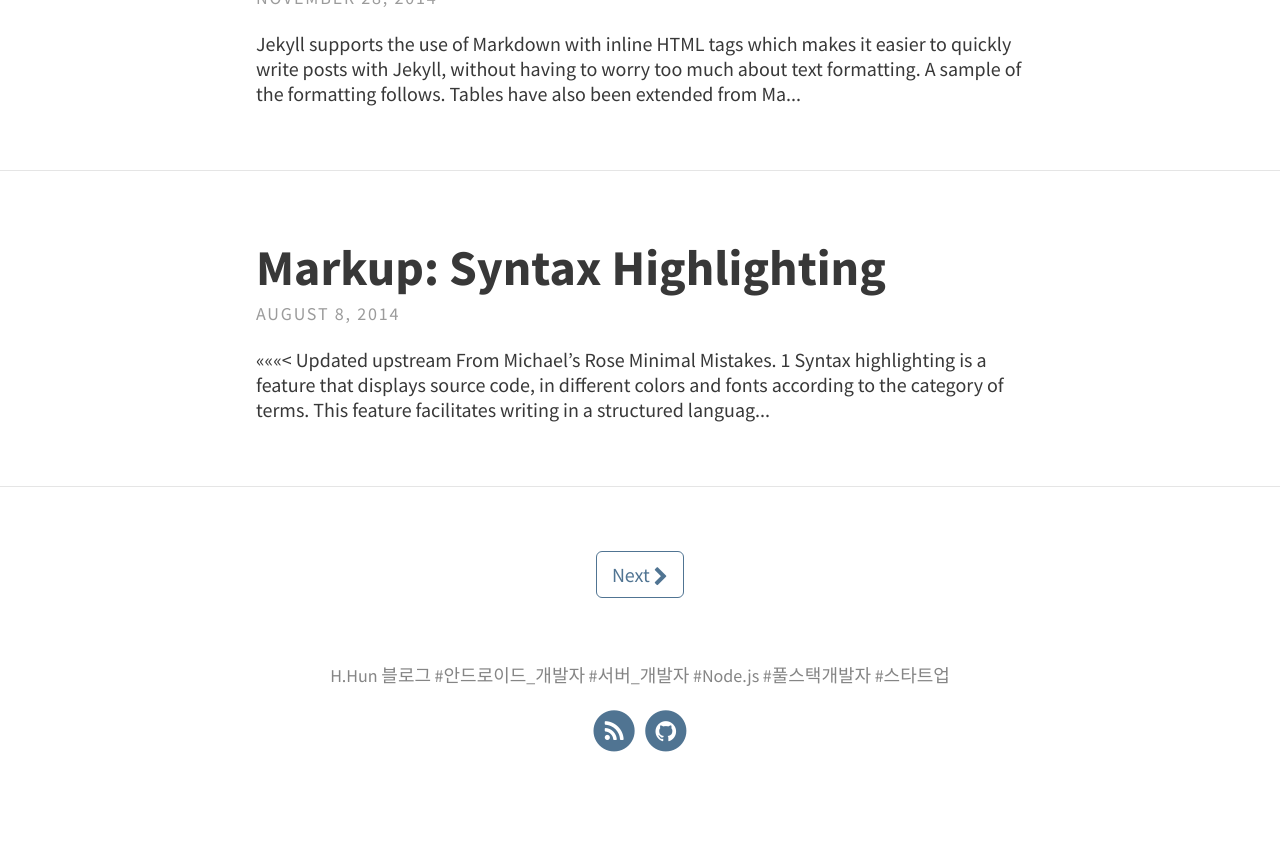
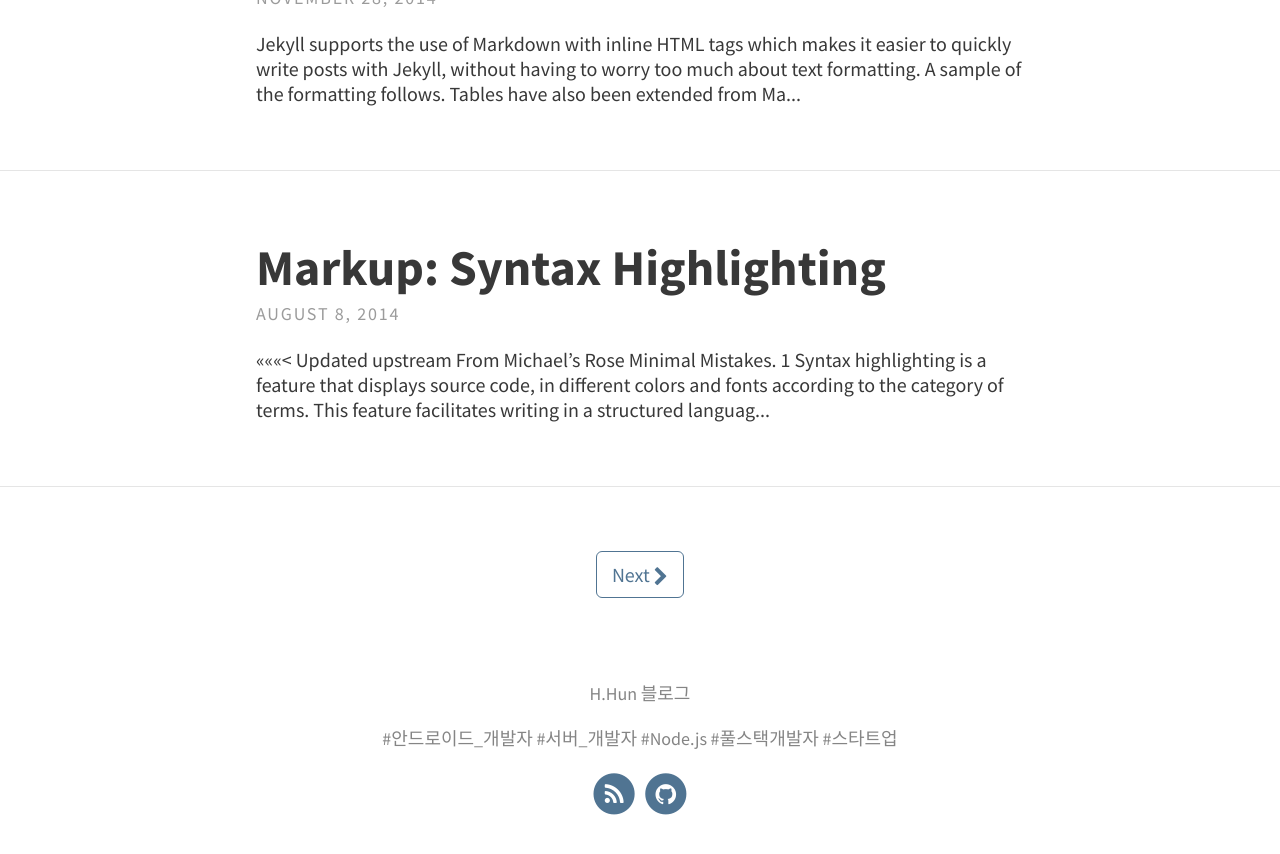
Before and after one commit to MrHun/hhun.github.io, a Jekyll site: the page built from index.html, in a window 1280 px wide and 900 px high, scrolled down 1631 px. Shown: the top 854 px of the window. Built offline with Jekyll 4.4.1, drawn with Linux system fonts in a browser that asks for light colours; the list of posts is cut into pages by our own code.

```diff
--- a/_config.yml
+++ b/_config.yml
@@ -16,7 +16,7 @@ theme_settings:
      <p>스타트 개발자</p>
   header_text_feature_image: assets/img/pexels/triangular.jpeg
   footer_text: >
-    H.Hun 블로그 #안드로이드_개발자 #서버_개발자 #Node.js #풀스택개발자 #스타트업
+    <p>H.Hun 블로그</p> <p>#안드로이드_개발자 #서버_개발자 #Node.js #풀스택개발자 #스타트업</p>
 
 
   # Icons
```
